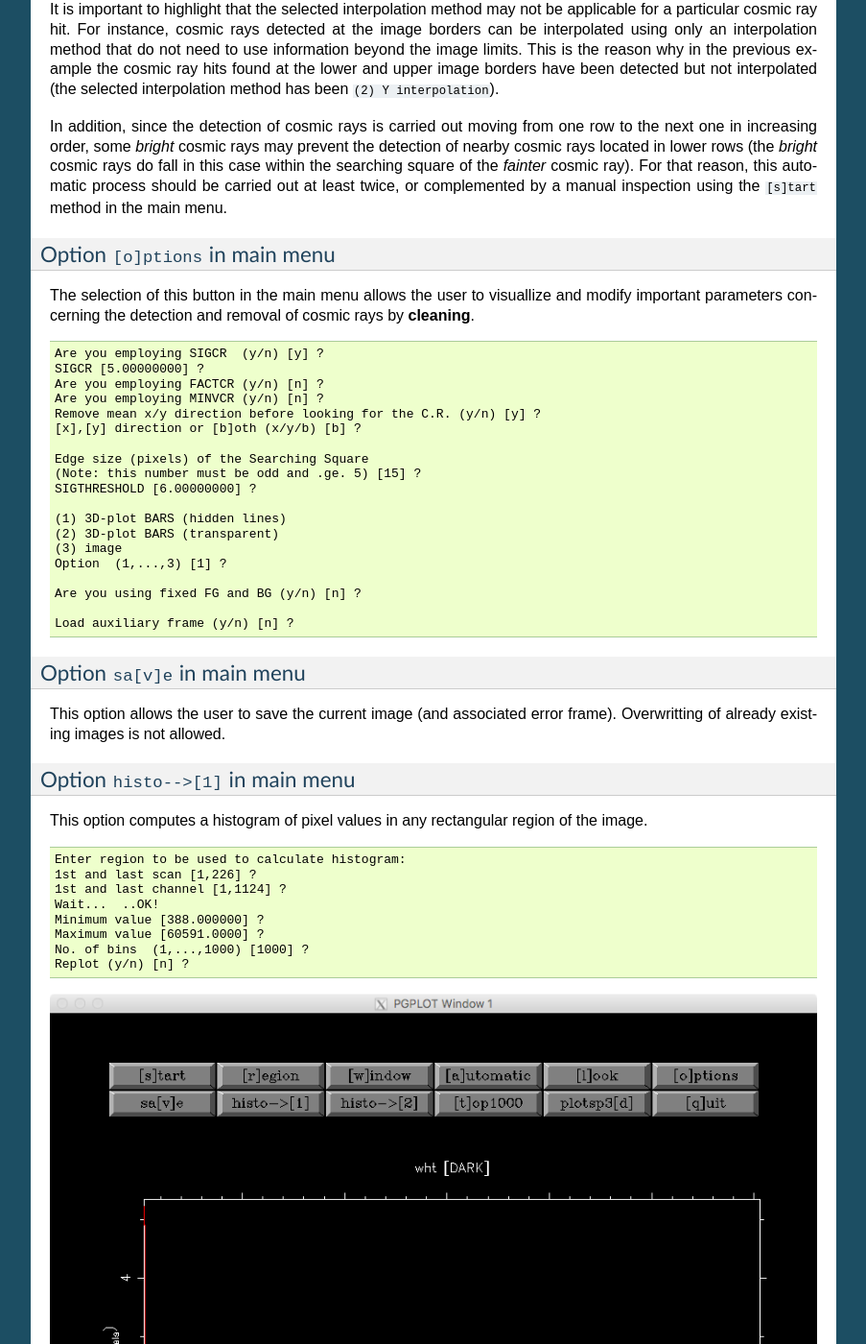
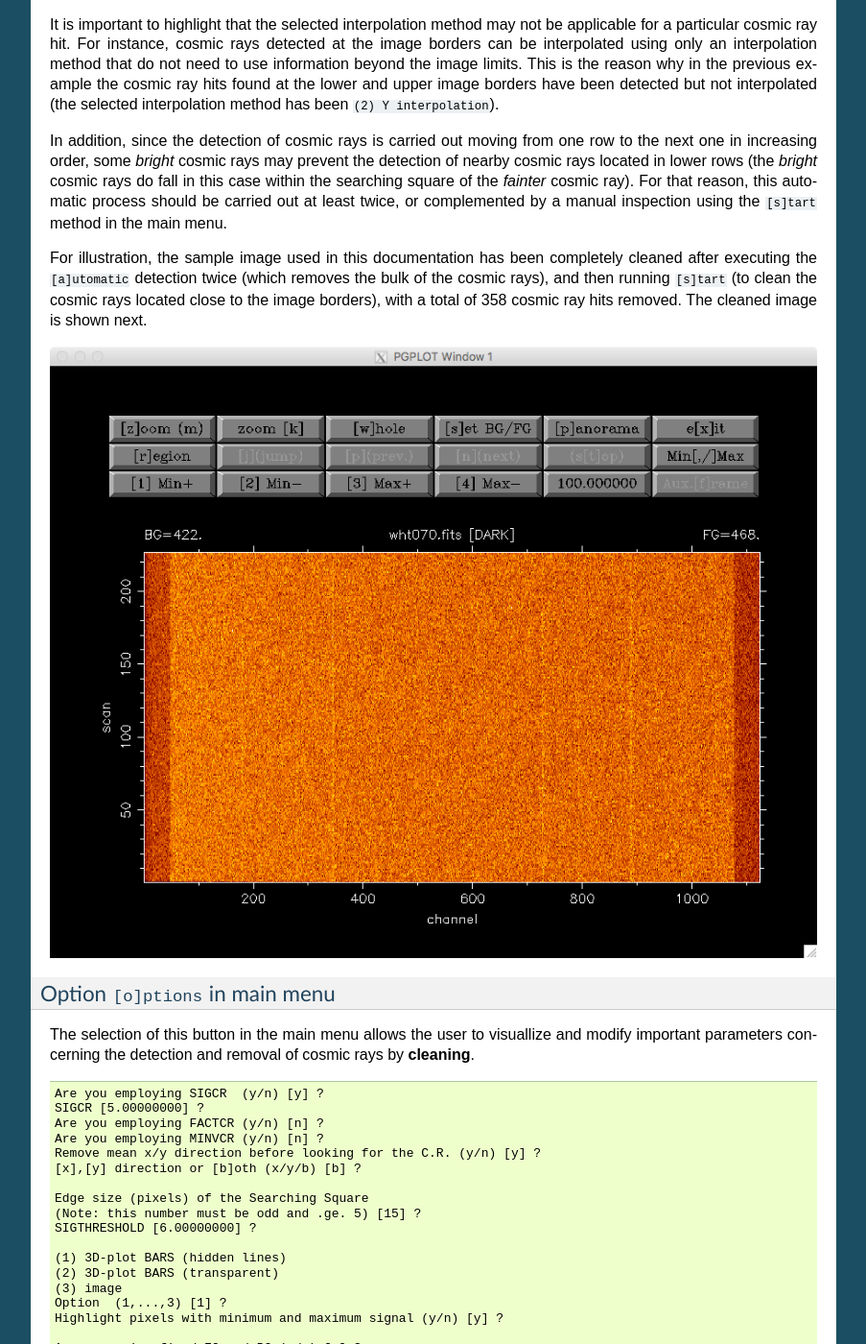
Before and after one commit to nicocardiel/cleanest, a Sphinx documentation site: the page built from docs/using_the_program.rst, in a window 1280 px wide and 1400 px high, scrolled down 12971 px. Shown: the whole window at 96% size, without its empty margins (198-1101 px from the left). Built offline with Sphinx 7.4.7, drawn with Linux system fonts in a browser that asks for light colours; formulas are drawn with MathJax 3; some of the changed text lies outside the part shown.

Commit message:
Include fully cleaned image in documentation

```diff
--- a/docs/using_the_program.rst
+++ b/docs/using_the_program.rst
@@ -127,6 +127,7 @@ this simple example we are not using it.
    Do remove mean x/y direction before looking for C.R.
    Edge size of the Searching Square: 15 pixels
    Plot type 1
+   Highlight pixels with mininum and maximum values
    FG and BG do not fixed
 
    Accept default options (y/n) [y] ?
@@ -460,6 +461,16 @@ ray). For that reason, this automatic process should be carried out at least
 twice, or complemented by a manual inspection using the ``[s]tart`` method in
 the main menu.
 
+For illustration, the sample image used in this documentation has been
+completely cleaned after executing the ``[a]utomatic`` detection twice (which
+removes the bulk of the cosmic rays), and then running ``[s]tart`` (to clean
+the cosmic rays located close to the image borders), with a total of 358 cosmic
+ray hits removed. The cleaned image is shown next.
+
+.. image:: images/cleaned.png
+   :width: 100%
+   :align: center
+
 Option ``[o]ptions`` in main menu
 .................................
 
@@ -484,6 +495,7 @@ by **cleaning**.
    (2) 3D-plot BARS (transparent)
    (3) image
    Option  (1,...,3) [1] ?
+   Highlight pixels with minimum and maximum signal (y/n) [y] ?
 
    Are you using fixed FG and BG (y/n) [n] ?
 
```
Also changed, not shown: docs/images/cleaned.png (added), 1 other file.
